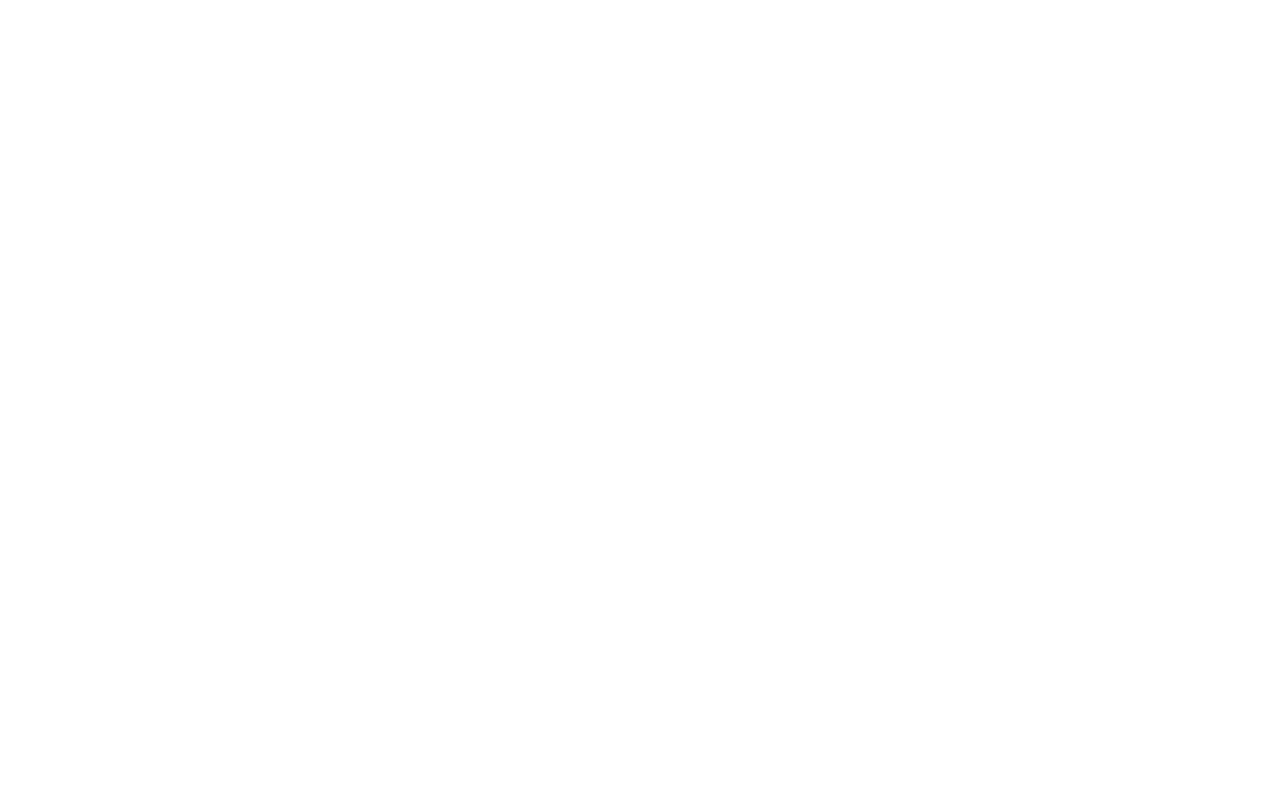
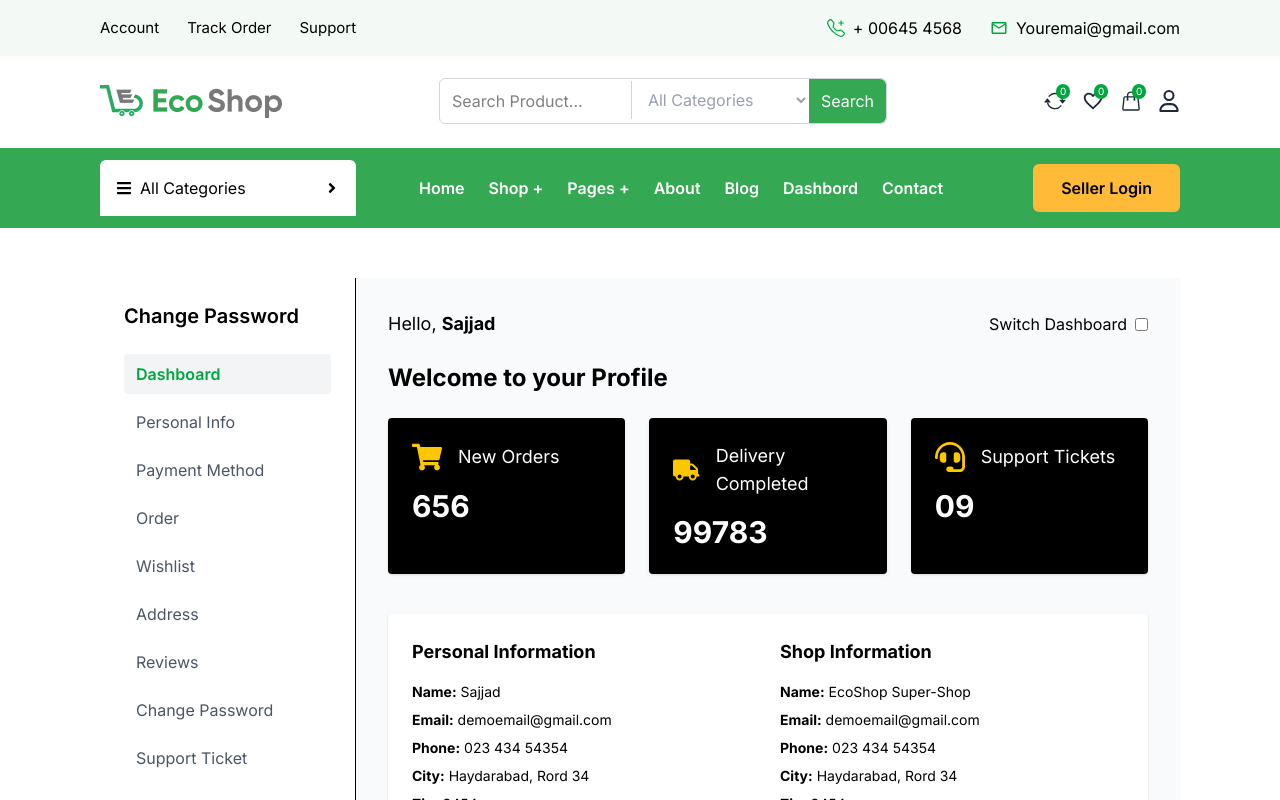
Before and after one commit to ahamedasif07/Project-Fresh-Grocery, a React (Vite) app: page /dashbord in a window 1280 px wide. Before the commit this address had no page. Shown: the top 800 px of the page. Built offline with nearby package versions, Linux system fonts and the light colour scheme.

Commit message:
user dash bord done

```diff
--- a/src/Routing.jsx
+++ b/src/Routing.jsx
@@ -6,6 +6,7 @@
 import PrivacyPolicy from "./pages/PrivacyPolicy";
 import TermsAndCondition from "./pages/TermsAndCondition";
 import Faq from "./pages/Faq";
+import UserDashBord from "./pages/UserDashBord";
 
 export default function AppRouter() {
   return (
@@ -19,6 +20,7 @@
           <Route path="/PrivacyPolicy" element={<PrivacyPolicy />} />
           <Route path="/TermsAndCondition" element={<TermsAndCondition />} />
           <Route path="/faq" element={<Faq />} />
+          <Route path="/dashbord" element={<UserDashBord />} />
         </Route>
       </Routes>
     </Router>
--- /dev/null
+++ b/src/components/DashBord/DashBord.jsx
@@ -0,0 +1,135 @@
+import React from "react";
+import { FaShoppingCart, FaTruck, FaHeadset } from "react-icons/fa";
+import { Link } from "react-router-dom";
+
+const Dashboard = () => {
+  return (
+    <div className="py-[50px]">
+      <div className="min-h-screen bg-gray-50 flex flex-col md:flex-row ">
+        {/* Sidebar */}
+        <div className="w-64 bg-white border-r p-6 space-y-6">
+          <h2 className="text-xl font-semibold">Change Password</h2>
+          <ul className="space-y-2 text-gray-600">
+            {[
+              { name: "Dashboard", path: "/dashboard" },
+              { name: "Personal Info", path: "/personal-info" },
+              { name: "Payment Method", path: "/payment-method" },
+              { name: "Order", path: "/order" },
+              { name: "Wishlist", path: "/wishlist" },
+              { name: "Address", path: "/address" },
+              { name: "Reviews", path: "/reviews" },
+              { name: "Change Password", path: "/change-password" },
+              { name: "Support Ticket", path: "/support-ticket" },
+              { name: "Logout", path: "/logout" },
+            ].map((item, idx) => (
+              <li key={idx}>
+                <Link
+                  to={item.path}
+                  className={`block px-3 py-2 rounded hover:bg-gray-100 hover:text-black transition-all duration-300 ${
+                    item.name === "Dashboard"
+                      ? "text-green-600 font-semibold bg-gray-100"
+                      : ""
+                  }`}
+                >
+                  {item.name}
+                </Link>
+              </li>
+            ))}
+          </ul>
+        </div>
+
+        {/* Main Content */}
+        <div className="flex-1 p-8">
+          {/* Header */}
+          <div className="flex justify-between items-center mb-6">
+            <h3 className="text-lg">
+              Hello, <strong>Sajjad</strong>
+            </h3>
+            <label className="flex items-center gap-2">
+              <span>Switch Dashboard</span>
+              <input type="checkbox" className="toggle" />
+            </label>
+          </div>
+
+          <h1 className="text-2xl font-bold mb-6">Welcome to your Profile</h1>
+
+          {/* Stats */}
+          <div className="grid grid-cols-1 md:grid-cols-3 gap-6 mb-10">
+            <div className="bg-black text-white p-6 rounded shadow">
+              <div className="flex items-center gap-4 mb-4">
+                <FaShoppingCart className="text-yellow-400 text-3xl" />
+                <span className="text-lg">New Orders</span>
+              </div>
+              <p className="text-3xl font-bold">656</p>
+            </div>
+
+            <div className="bg-black text-white p-6 rounded shadow">
+              <div className="flex items-center gap-4 mb-4">
+                <FaTruck className="text-yellow-400 text-3xl" />
+                <span className="text-lg">Delivery Completed</span>
+              </div>
+              <p className="text-3xl font-bold">99783</p>
+            </div>
+
+            <div className="bg-black text-white p-6 rounded shadow">
+              <div className="flex items-center gap-4 mb-4">
+                <FaHeadset className="text-yellow-400 text-3xl" />
+                <span className="text-lg">Support Tickets</span>
+              </div>
+              <p className="text-3xl font-bold">09</p>
+            </div>
+          </div>
+
+          {/* Info Sections */}
+          <div className="grid grid-cols-1 md:grid-cols-2 gap-6 bg-white p-6 rounded shadow">
+            {/* Personal Info */}
+            <div>
+              <h3 className="text-lg font-bold mb-4">Personal Information</h3>
+              <ul className="space-y-2 text-sm">
+                <li>
+                  <strong>Name:</strong> Sajjad
+                </li>
+                <li>
+                  <strong>Email:</strong> demoemail@gmail.com
+                </li>
+                <li>
+                  <strong>Phone:</strong> 023 434 54354
+                </li>
+                <li>
+                  <strong>City:</strong> Haydarabad, Rord 34
+                </li>
+                <li>
+                  <strong>Zip:</strong> 3454
+                </li>
+              </ul>
+            </div>
+
+            {/* Shop Info */}
+            <div>
+              <h3 className="text-lg font-bold mb-4">Shop Information</h3>
+              <ul className="space-y-2 text-sm">
+                <li>
+                  <strong>Name:</strong> EcoShop Super-Shop
+                </li>
+                <li>
+                  <strong>Email:</strong> demoemail@gmail.com
+                </li>
+                <li>
+                  <strong>Phone:</strong> 023 434 54354
+                </li>
+                <li>
+                  <strong>City:</strong> Haydarabad, Rord 34
+                </li>
+                <li>
+                  <strong>Zip:</strong> 3454
+                </li>
+              </ul>
+            </div>
+          </div>
+        </div>
+      </div>
+    </div>
+  );
+};
+
+export default Dashboard;
--- a/src/components/NavbarParts/BottomNav.jsx
+++ b/src/components/NavbarParts/BottomNav.jsx
@@ -237,7 +237,9 @@
                     </ul>
                   </li>
                   {/* blog drop dowen end  */}
-                  <li className="cursor-pointer">User Dashboard</li>
+                  <Link to="/dashbord">
+                    <li className="cursor-pointer">Dashbord</li>
+                  </Link>
                   <li className="cursor-pointer">Contact</li>
                 </ul>
               </div>
--- /dev/null
+++ b/src/pages/UserDashBord.jsx
@@ -0,0 +1,15 @@
+import React from "react";
+import SectionContainer from "../components/SectionContainer/SectionContainer";
+import Dashboard from "../components/DashBord/DashBord";
+
+const UserDashBord = () => {
+  return (
+    <div>
+      <SectionContainer>
+        <Dashboard />
+      </SectionContainer>
+    </div>
+  );
+};
+
+export default UserDashBord;
```
